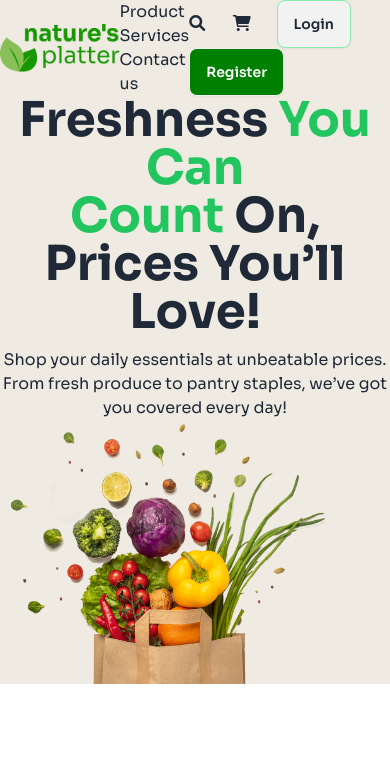
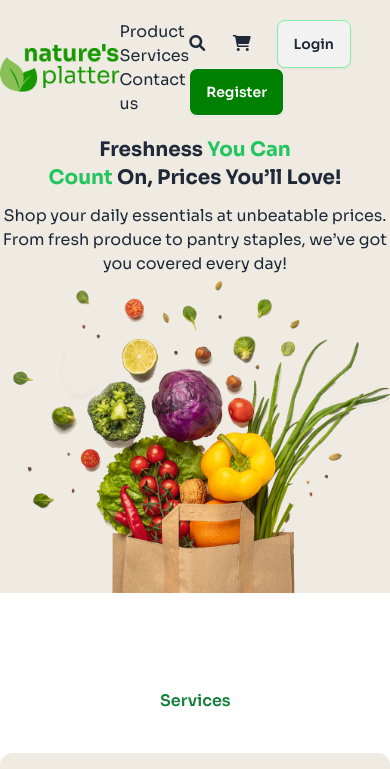
Before and after one commit to sumaiya2427/Assignment-3, a plain HTML site: page index.html in a window 390 px wide. Shown: the top 769 px of the page. Drawn offline with nearby package versions, Linux system fonts and the light colour scheme.

Commit message:
responsive hero section complete

```diff
--- a/index.html
+++ b/index.html
@@ -51,6 +51,7 @@
   <body class="sora">
     <!-- header section -->
     <section class="bg-btn-primary-bg">
+      <div class="mx-auto max-w-7xl py-5">
         <nav>
           <div class="flex justify-between items-center">
             <div>
@@ -71,8 +72,9 @@
             </div>
           </div>
         </nav>
+      </div>
       <div>
-        <h1 class="font-bold text-5xl text-center">
+        <h1 class="font-bold text-xl md:text-5xl text-center">
           Freshness
           <span class="text-green-500"
             >You Can<br />
@@ -84,7 +86,13 @@
           Shop your daily essentials at unbeatable prices. From fresh produce to
           pantry staples, we’ve got you covered every day!
         </p>
-        <img class="w-10/12" src="c2-assets/hero-vegetables.png" alt="" />
+        <div class="flex justify-center">
+          <img
+            class="w-full md:w-[60%]"
+            src="c2-assets/hero-vegetables.png"
+            alt=""
+          />
+        </div>
       </div>
     </section>
     <!-- main -->
```
Lines whose indentation alone changed are shown as unchanged.
